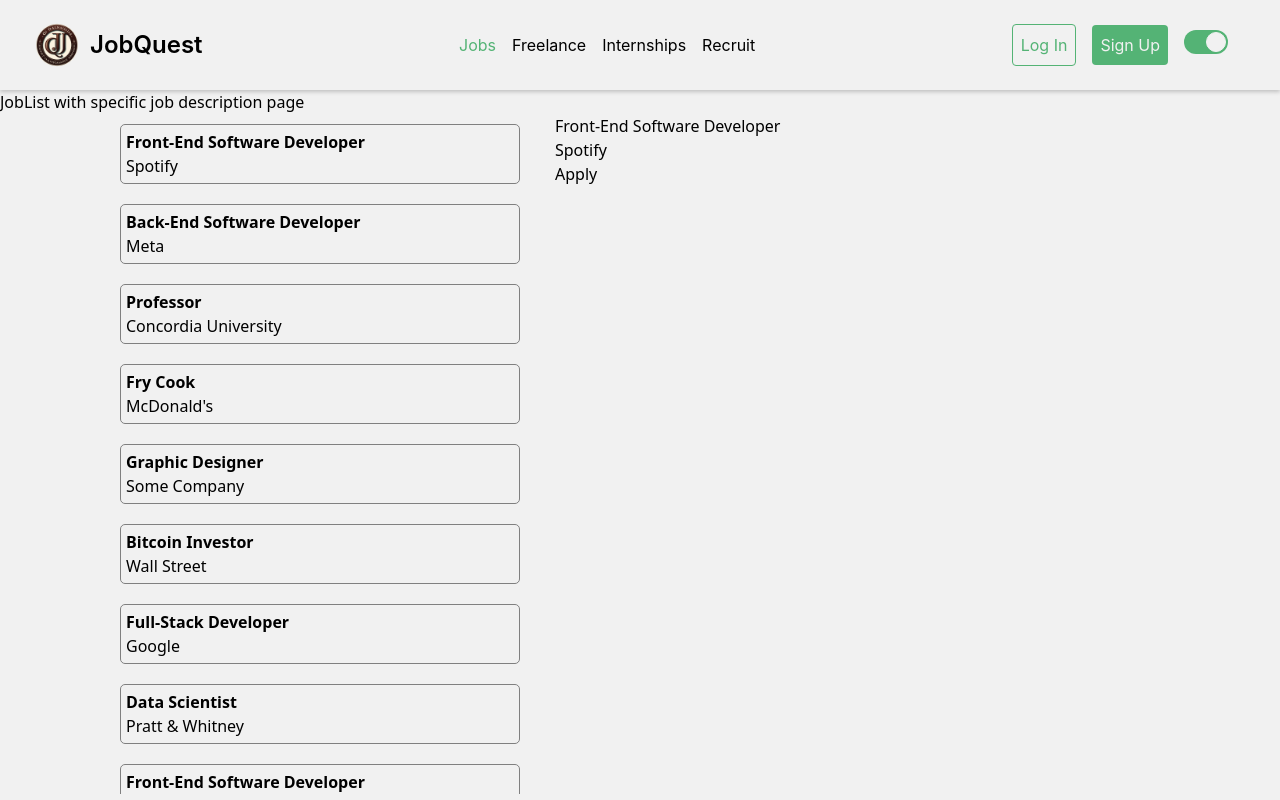
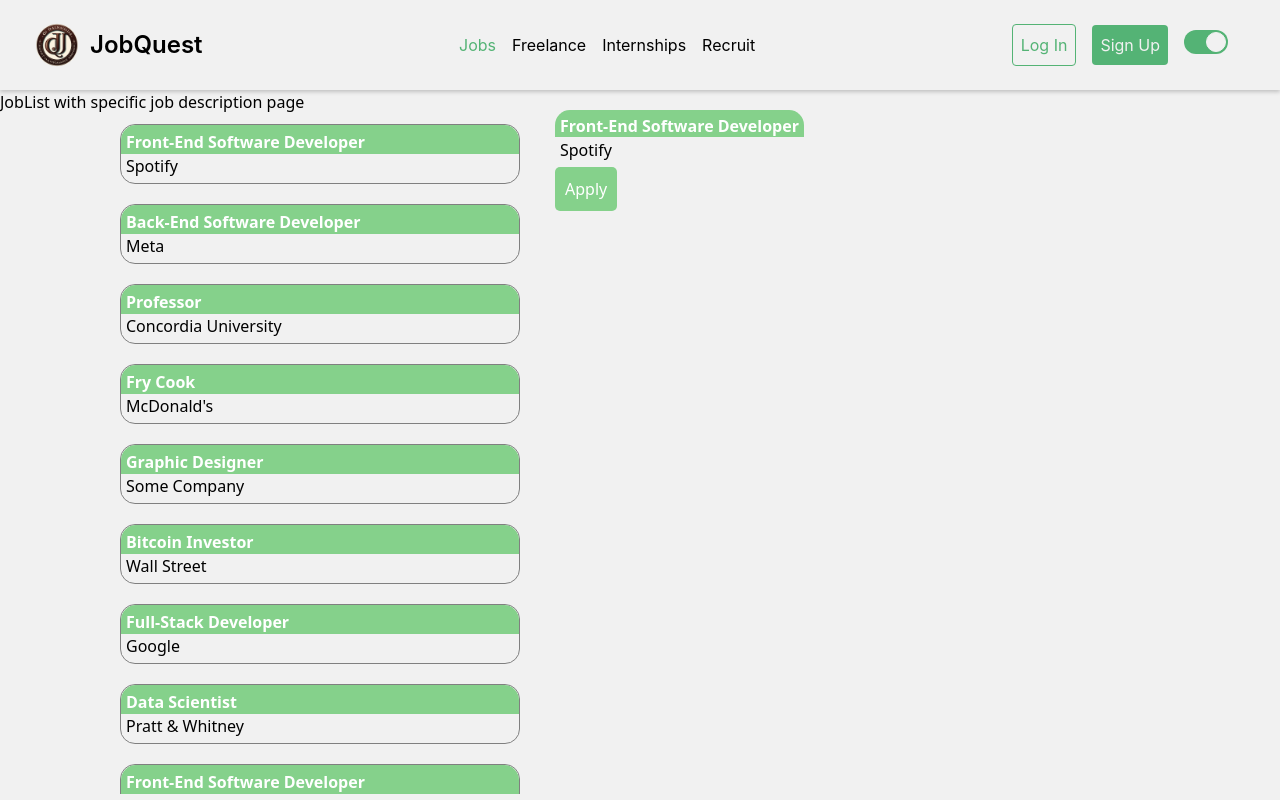
Before and after one commit to Adissuu/JobQuest, a Next.js app in the folder client/: page /jobs/j1 in a window 1280 px wide. Built offline with nearby package versions, Linux system fonts and the light colour scheme.

Commit message:
add some more styling

```diff
--- a/client/components/Jobs/JobDescription.js
+++ b/client/components/Jobs/JobDescription.js
@@ -10,12 +10,12 @@
     let url;
     url="view/"+props.id;
     if (router.asPath.indexOf("view")>-1) url = props.id;
-    return <Link href={url} className={styles.jobdescription}>
-        <div>{job.title}</div>
-        <div>{job.company}</div>
+    return <div className={styles.jobdescription}>
+        <Link href={url} className={styles.title}>{job.title}</Link>
+        <div className={styles.company}>{job.company}</div>
         <div>{job.description}</div>
-        <button>Apply</button>
-    </Link>
+        <button className={styles.applybtn}>Apply</button>
+    </div>
 }
 
 export default JobDescription;
--- a/client/components/Jobs/JobItem.js
+++ b/client/components/Jobs/JobItem.js
@@ -1,7 +1,7 @@
 import styles from"../../styles/Jobs/jobs.module.css";
 
 function JobItem(props) {
-    return <div className={styles.jobitem}>
+    return <div>
         <div className={styles.title}>{props.title}</div>
         <div className={styles.company}>{props.company}</div>
     </div>
--- a/client/components/Jobs/JobList.js
+++ b/client/components/Jobs/JobList.js
@@ -14,7 +14,7 @@
   }
   let content;
   content = jobs.map((job) => (
-    <Link href={url+job.id}>
+    <Link  className={styles.jobitem} href={url+job.id}>
       <JobItem title={job.title} company={job.company} />
     </Link>
   ));
--- a/client/styles/Jobs/jobs.module.css
+++ b/client/styles/Jobs/jobs.module.css
@@ -8,7 +8,7 @@
     width: 400px;
     margin: 10px;
     border: gray 1px solid;
-    border-radius: 5px;
+    border-radius: 15px;
 }
 
 .jobitem:hover {
@@ -19,6 +19,10 @@
     padding: 5px;
     padding-bottom: 0px;
     font-weight: bold;
+    color: white;
+    background-color: rgb(133, 209, 139);
+    border-top-right-radius:15px;
+    border-top-left-radius:15px;
 }
 .company {
     padding-left: 5px;
@@ -39,3 +43,10 @@
     width:50%;
     padding-left: 25px;
 }
+
+.applybtn {
+    background-color: rgb(133, 209, 139);
+    border-radius:5px;
+    padding: 10px;
+    color: white;
+}
```
